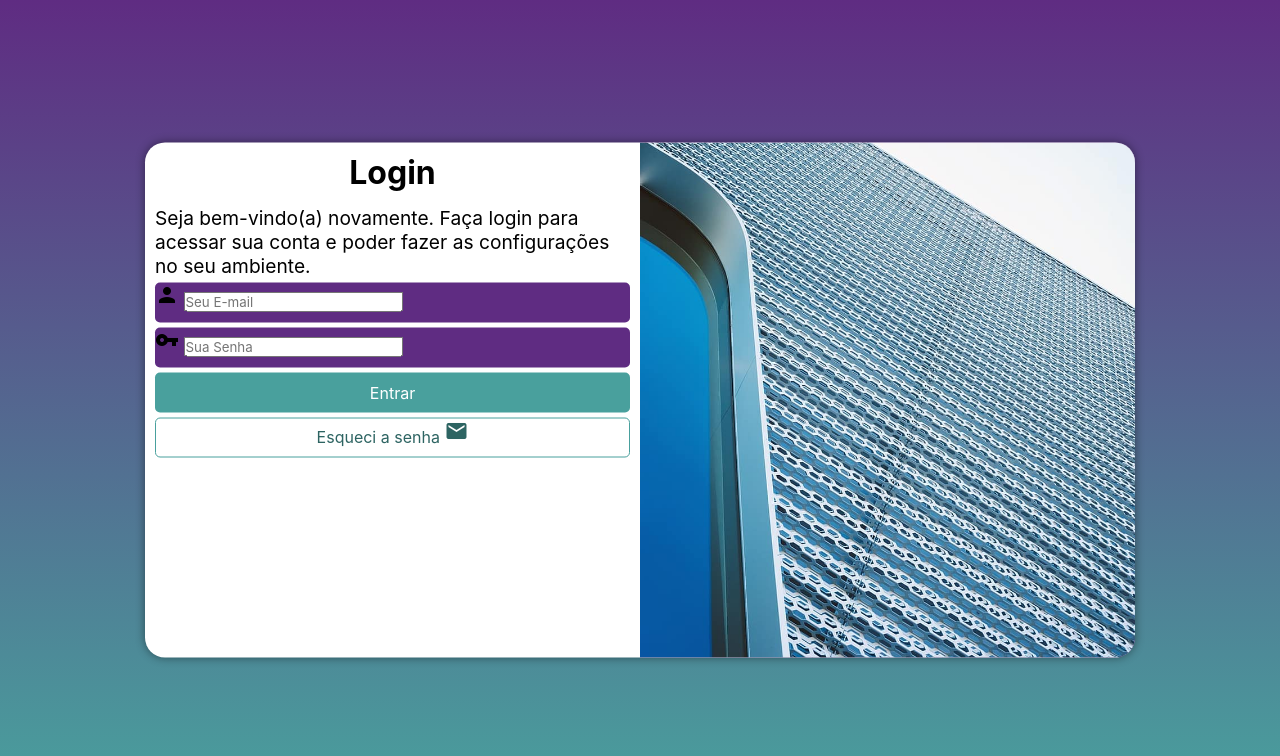
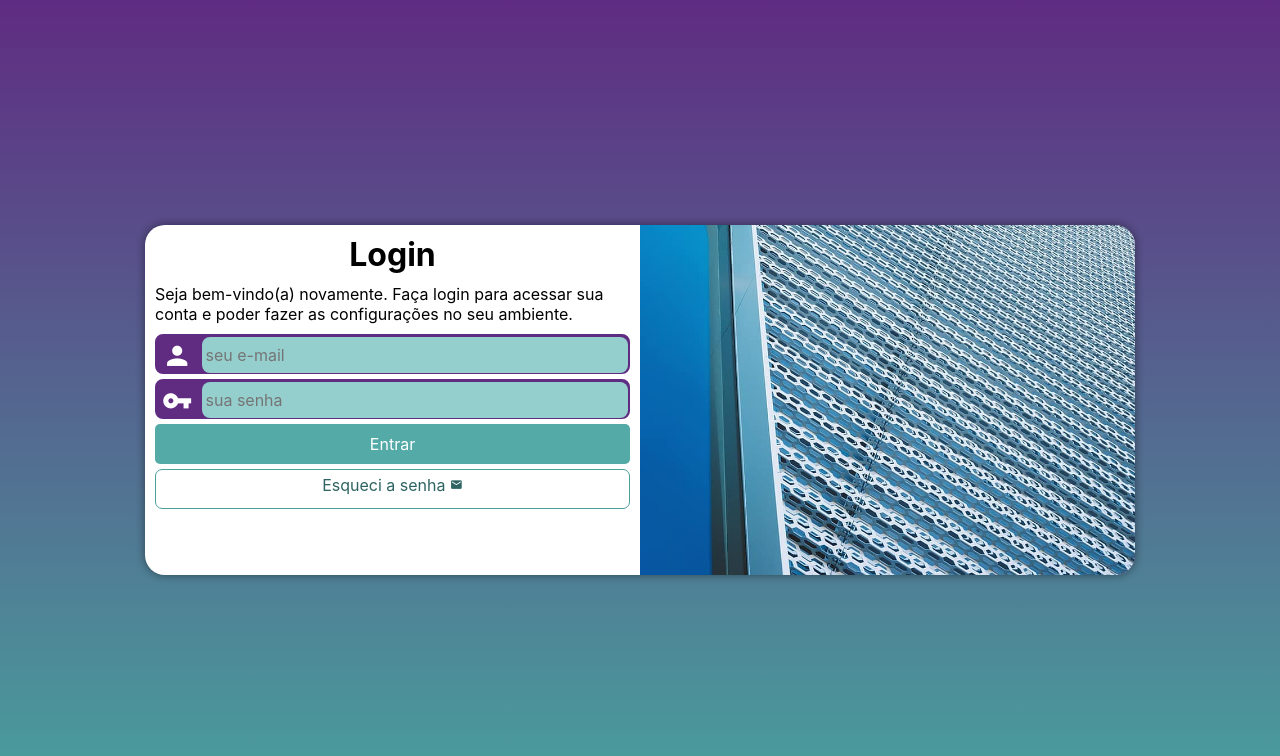
Before and after one commit to ogaziin/projeto-login, a PHP site: page / in a window 1280 px wide. Shown: the top 756 px of the page. Run offline with PHP 8.4, Linux system fonts and the light colour scheme.

Commit message:
Novas atualizações no CSS.

```diff
--- a/estilos/media-queries.css
+++ b/estilos/media-queries.css
@@ -17,6 +17,7 @@ Grandes Telas: acima de 1200px
 
     section#login {
         width: 80vw;
+        height: 280px;
     }
 
     section#login > div#imagem {
@@ -38,6 +39,7 @@ Grandes Telas: acima de 1200px
 
     section#login {
         width: 990px;
+        height: 350px;
     }
 
     section#login > div#imagem {
@@ -56,6 +58,7 @@ Grandes Telas: acima de 1200px
     }
 
     div#formulario > p {
-        font-size: 1.2em;
+        font-size: 1em;
+        margin: 10px 0px;
     }
 }
--- a/estilos/style.css
+++ b/estilos/style.css
@@ -1,20 +1,20 @@
 @charset "UTF-8";
 
-/* - Paleta de Cores
---------------------
-    Verde: #49A09D
-    Lilás: #5F2C82
+/*
+    Paleta de cores
+    Verde: #49a09d
+    Lilás: #5f2c82
 */
 
 * {
     font-family: -apple-system, BlinkMacSystemFont, 'Segoe UI', Roboto, Oxygen, Ubuntu, Cantarell, 'Open Sans', 'Helvetica Neue', sans-serif;
+    padding: 0px;
     margin: 0px;
-    padding: 0px;
     box-sizing: border-box;
 }
 
 body, html {
-    background-color: #5F2C82;
+    background-color: #5f2c82;
     height: 100vh;
     width: 100vw;
 }
@@ -29,7 +29,6 @@ section#login {
     position: absolute;
     top: 50%;
     left: 50%;
-    transform: translate(-50%, -50%);
     overflow: hidden;
 
     background-color: white;
@@ -38,16 +37,15 @@ section#login {
     border-radius: 20px;
     box-shadow: 0px 0px 10px rgba(0, 0, 0, 0.450);
 
-    transition: width 0.3s, height 0.3s;
+    transform: translate(-50%, -50%);
+    transition: width .3s, height .3s;
     transition-timing-function: ease;
 }
 
 section#login > div#imagem {
     display: block;
-    background-color: #5F2C82;
-    background-image: url('../imagens/metal.jpg');
+    background: #5f2c82 url(../imagens/metal.jpg) no-repeat;
     background-size: cover;
-    background-repeat: no-repeat;
     background-position: left bottom;
     height: 200px;
 }
@@ -55,10 +53,6 @@ section#login > div#imagem {
 section#login > div#formulario {
     display: block;
     padding: 10px;
-}
-
-section#login > div#formulario > p {
-    padding-top: 4px;
 }
 
 div#formulario > h1 {
@@ -70,24 +64,13 @@ div#formulario > p {
     font-size: 0.8em;
 }
 
-form > input[type=submit] {
-    display: block;
-    font-size: 1em;
-    width: 100%;
-    height: 40px;
-    background-color: #49A09D;
-    color: white;
-    border: none;
-    border-radius: 5px;
-    cursor: pointer;
-}
-
 form > div.campo {
-    background-color: #5F2C82;
+    background-color: #5f2c82;
+    border: 2px solid #5f2c82;
     display: block;
     width: 100%;
     height: 40px;
-    border-radius: 5px;
+    border-radius: 8px;
     margin: 5px 0px;
 }
 
@@ -95,8 +78,44 @@ div.campo > label {
     display: none;
 }
 
+div.campo > i {
+    color: white;
+    /*background-color: black;*/
+    font-size: 1.9em;
+    width: 40px;
+    padding: 5px;
+}
+
+div.campo > input {
+    background-color: #94cfcd;
+    font-size: 1em;
+    width: calc(100% - 45px);
+    height: 98%;
+    border: 0px;
+    border-radius: 8px;
+    padding: 4px;
+    transform: translateY(-10px);
+}
+
+div.campo > input:focus-within {
+    background-color: white;
+    border: none;
+}
+
+form > input[type=submit] {
+    display: block;
+    font-size: 1em;
+    width: 100%;
+    height: 40px;
+    background-color: #53aaa7;
+    color: white;
+    border: none;
+    border-radius: 5px;
+    cursor: pointer;
+}
+
 form > input[type=submit]:hover {
-    background-color: #357573;
+    background-color: #2d6462;
 }
 
 form > a.botao {
@@ -105,11 +124,12 @@ form > a.botao {
     font-size: 1em;
     width: 100%;
     height: 40px;
+    padding-top: 5px;
     margin-top: 5px;
     background-color: white;
     color: #2d6462;
     border: 1px solid #49a09d;
-    border-radius: 5px;
+    border-radius: 7px;
     text-decoration: none;
 }
 
@@ -117,6 +137,6 @@ form > a.botao:hover {
     background-color: #6cd3cf;
 }
 
-font > a.botao > i {
-    font-size: 0,8em;
+form > a.botao > i {
+    font-size: 0.8em;
 }
--- a/index.html
+++ b/index.html
@@ -5,35 +5,31 @@
     <meta name="viewport" content="width=device-width, initial-scale=1.0">
     <title>Login</title>
     <link href="https://fonts.googleapis.com/icon?family=Material+Icons" rel="stylesheet">
-
     <link rel="stylesheet" href="estilos/style.css">
-    <link rel="stylesheet" href="estilos/media-queries.css" media="all">
+    <link rel="stylesheet" href="estilos/media-queries.css">
 </head>
 <body>
     <main>
         <section id="login">
             <div id="imagem">
-                <!-- Imagem nas CSS -->
+                <!-- Aqui vai a imagem nas CSS -->
             </div>
-
             <div id="formulario">
                 <h1>Login</h1>
                 <p>Seja bem-vindo(a) novamente. Faça login para acessar sua conta e poder fazer as configurações no seu ambiente.</p>
-
                 <form action="login.php" method="post" autocomplete="on">
                     <div class="campo">
                         <i class="material-icons">person</i>
-                        <input type="email" name="login" id="ilogin" placeholder="Seu E-mail" autocomplete="email" required maxlength="30">
+                        <input type="email" name="login" id="ilogin" placeholder="seu e-mail" autocomplete="email" required maxlength="30">
                         <label for="ilogin">Login</label>
                     </div>
-
                     <div class="campo">
                         <i class="material-icons">vpn_key</i>
-                        <input type="password" name="senha" id="isenha" placeholder="Sua Senha" autocomplete="current-password" required minlength="8" maxlength="30">
+                        <input type="password" name="senha" id="isenha" placeholder="sua senha" autocomplete="current-password" required minlength="8" maxlength="20">
                         <label for="isenha">Senha</label>
                     </div>
                     <input type="submit" value="Entrar">
-                    <a href="#" rel="next" class="botao">
+                    <a href="esqueci.html" class="botao">
                         Esqueci a senha <i class="material-icons">mail</i>
                     </a>
                 </form>
```
